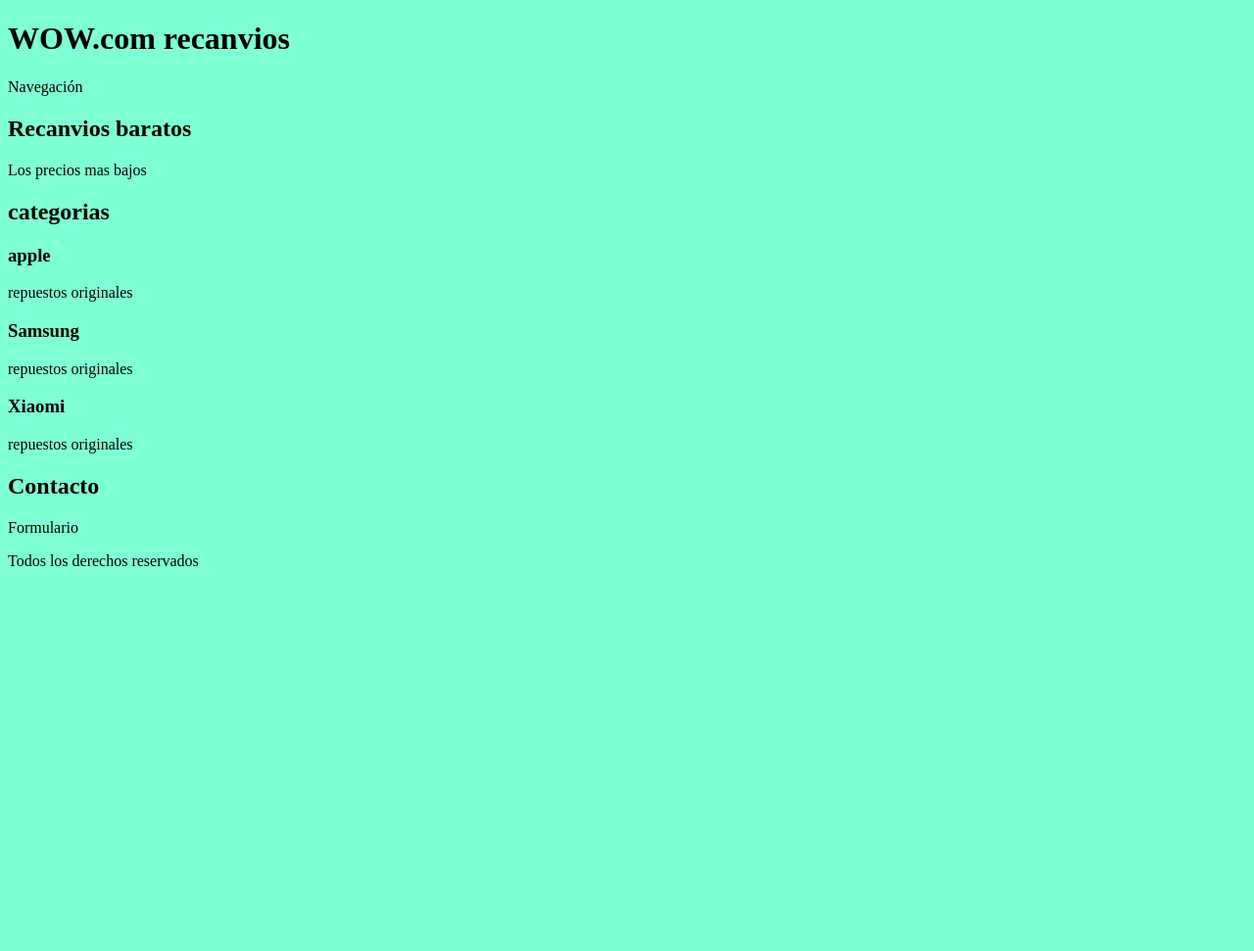
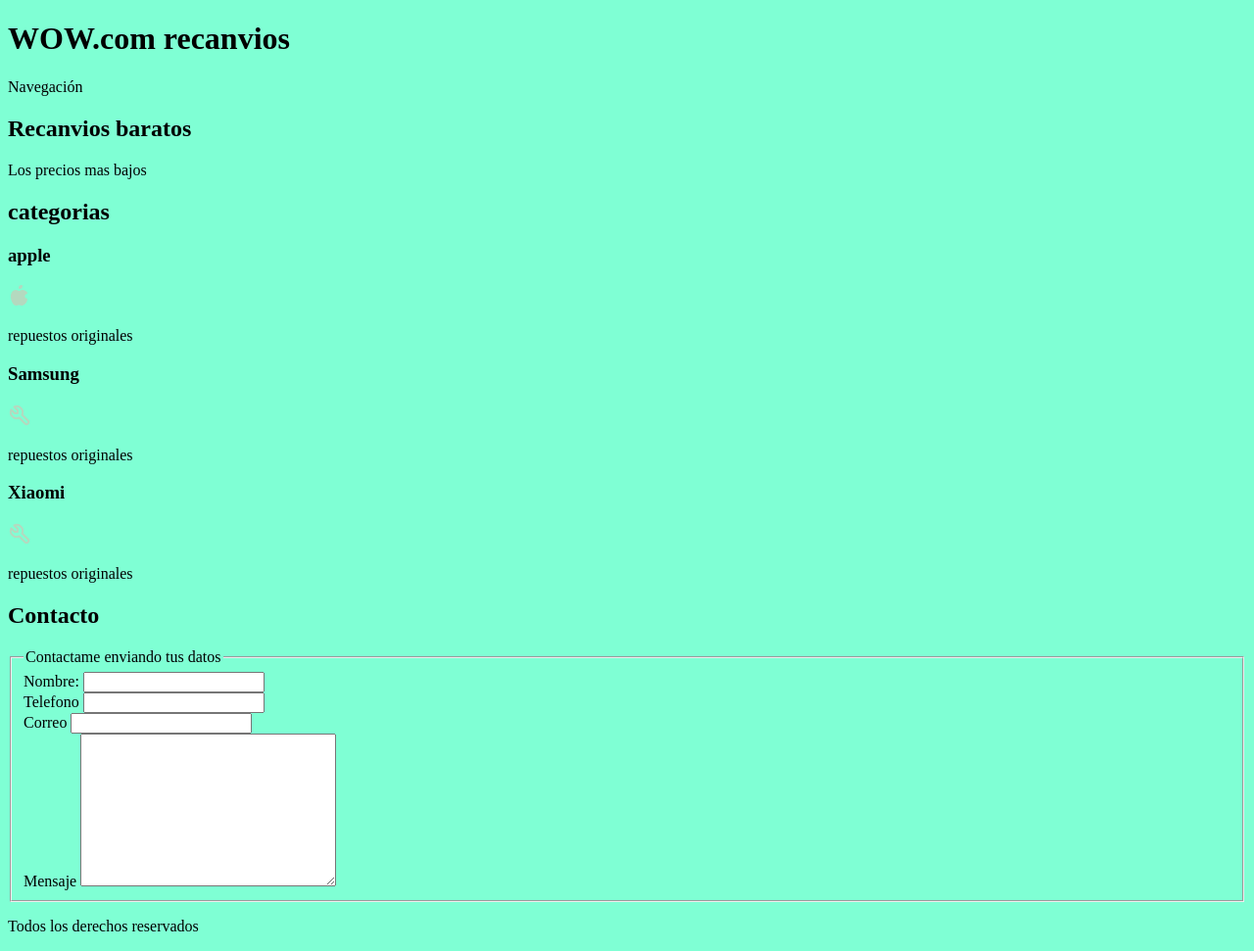
Before and after one commit to jbeltranam-rgb/Projecte-Web-Personal, a plain HTML site: page Index.html in a window 1280 px wide. Shown: the whole page at 98% size. Before the commit the page ends 800 px from the top, so only its background shows below. Drawn offline with Linux system fonts and the light colour scheme.

Commit message:
formulario

```diff
--- a/Index.html
+++ b/Index.html
@@ -24,20 +24,44 @@
         <h2>categorias</h2>
         <section>
             <h3>apple</h3>
+            <svg xmlns="http://www.w3.org/2000/svg" width="24" height="24" viewBox="0 0 24 24" fill="#b4d9bf" class="icon icon-tabler icons-tabler-filled icon-tabler-brand-apple"><path stroke="none" d="M0 0h24v24H0z" fill="none"/><path d="M15.079 5.999l.239 .012c1.43 .097 3.434 1.013 4.508 2.586a1 1 0 0 1 -.344 1.44c-.05 .028 -.372 .158 -.497 .217a4.15 4.15 0 0 0 -.722 .431c-.614 .461 -.948 1.009 -.942 1.694c.01 .885 .339 1.454 .907 1.846c.208 .143 .436 .253 .666 .33c.126 .043 .426 .116 .444 .122a1 1 0 0 1 .662 .942c0 2.621 -3.04 6.381 -5.286 6.381c-.79 0 -1.272 -.091 -1.983 -.315l-.098 -.031c-.463 -.146 -.702 -.192 -1.133 -.192c-.52 0 -.863 .06 -1.518 .237l-.197 .053c-.575 .153 -.964 .226 -1.5 .248c-2.749 0 -5.285 -5.093 -5.285 -9.072c0 -3.87 1.786 -6.92 5.286 -6.92c.297 0 .598 .045 .909 .128c.403 .107 .774 .26 1.296 .508c.787 .374 .948 .44 1.009 .44h.016c.03 -.003 .128 -.047 1.056 -.457c1.061 -.467 1.864 -.685 2.746 -.616l-.24 -.012z" /><path d="M14 1a1 1 0 0 1 1 1a3 3 0 0 1 -3 3a1 1 0 0 1 -1 -1a3 3 0 0 1 3 -3z" /></svg>
             <p>repuestos originales</p>
 
         </section>
         <section>
             <h3>Samsung</h3>
+            <svg xmlns="http://www.w3.org/2000/svg" width="24" height="24" viewBox="0 0 24 24" fill="none" stroke="#b4d9bf" stroke-width="2" stroke-linecap="round" stroke-linejoin="round" class="icon icon-tabler icons-tabler-outline icon-tabler-tool"><path stroke="none" d="M0 0h24v24H0z" fill="none"/><path d="M7 10h3v-3l-3.5 -3.5a6 6 0 0 1 8 8l6 6a2 2 0 0 1 -3 3l-6 -6a6 6 0 0 1 -8 -8l3.5 3.5" /></svg>
             <p>repuestos originales</p>
         </section>
         <section>
             <h3>Xiaomi</h3>
+            <svg xmlns="http://www.w3.org/2000/svg" width="24" height="24" viewBox="0 0 24 24" fill="none" stroke="#b4d9bf" stroke-width="2" stroke-linecap="round" stroke-linejoin="round" class="icon icon-tabler icons-tabler-outline icon-tabler-tool"><path stroke="none" d="M0 0h24v24H0z" fill="none"/><path d="M7 10h3v-3l-3.5 -3.5a6 6 0 0 1 8 8l6 6a2 2 0 0 1 -3 3l-6 -6a6 6 0 0 1 -8 -8l3.5 3.5" /></svg>
             <p>repuestos originales</p>
         </section>
         <section>
             <H2>Contacto</H2>
-            <p>Formulario</p>
+            <Form action="">
+                <fieldset>
+                    <legend>Contactame enviando tus datos</legend>
+                    <div>
+                        <label for="">Nombre:</label>
+                        <input type="text" name="nombre">
+                    </div>
+                    <div>
+                        <label for="">Telefono</label>
+                        <input type="tel" name="Telefono" id="">
+                    </div>
+                    <div>
+                        <label for="">Correo</label>
+                        <input type="email" name="Correo" id="">
+                    </div>
+                    <div>
+                        <label for="">Mensaje</label>
+                        <textarea name="mensaje" id="" cols="30" rows="10"></textarea>
+                    </div>
+                </fieldset>
+
+            </Form>
         </section>
     </main>
     <footer>
```
Also changed, not shown: ccs/styles.css (line endings or trailing spaces).
